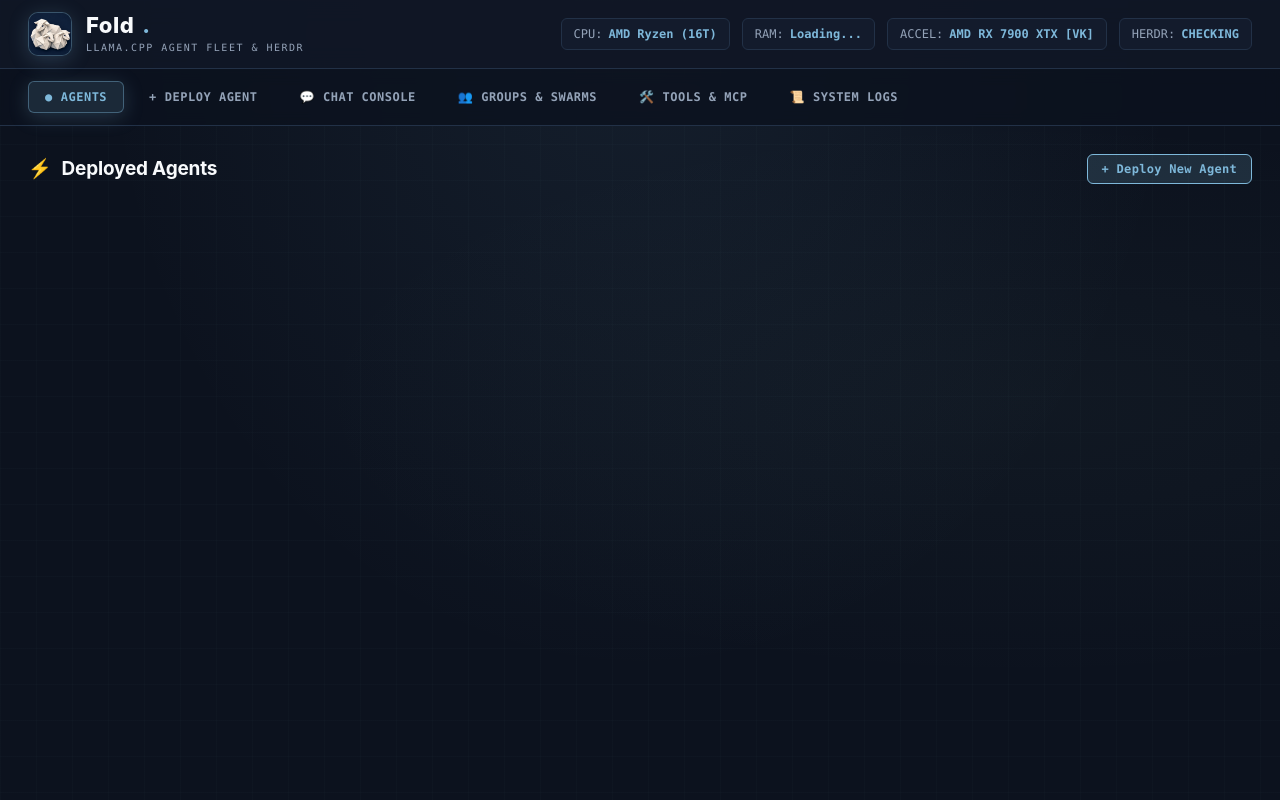
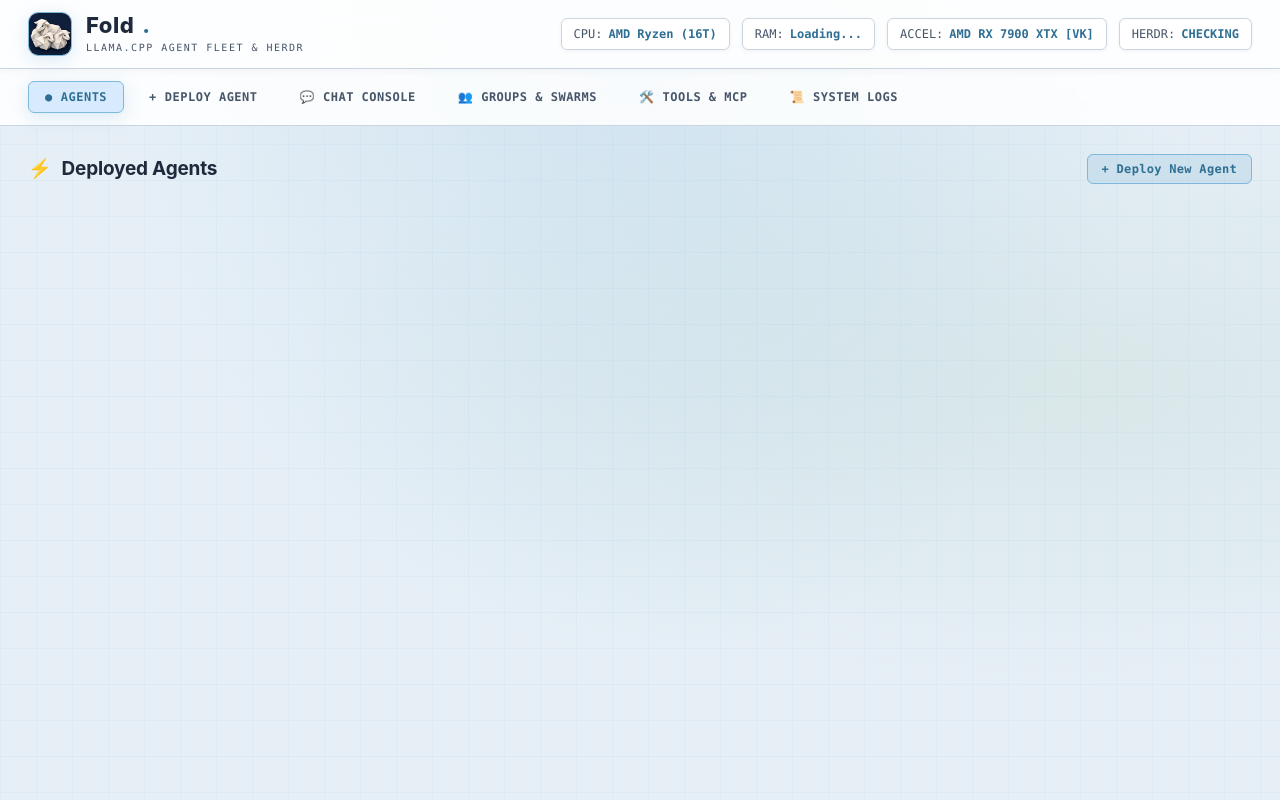
Before and after one commit to saxonmurray85-ops/sheprd, a Python web app: template fold/web/templates/index.html in a window 1280 px wide. Run offline with Jinja, Linux system fonts and the light colour scheme; the template is opened without the code that fills it, so the values that code supplies are empty.

Commit message:
feat: fix web app deploy validation, harden gemma metadata parsing, and overhaul UI with light pastel paper theme

```diff
--- a/fold/web/static/css/fold.css
+++ b/fold/web/static/css/fold.css
@@ -1,34 +1,50 @@
-/* Fold Aesthetic Theme - Pastel Blue, Sage Green, and Slate Grey with Origami Paper Sheep Accents */
+/* Fold Aesthetic Theme - Pastel Blue, Sage Green, and Slate Grey on Light Paper Canvas */
 :root {
-  --bg-dark: #0c121e;
-  --bg-surface: #101726;
-  --bg-card: #141d2e;
-  --bg-card-hover: #19243a;
-  --border-green: #223147;
-  --border-slate: #24344d;
-  --border-bright: #7eb8da;
+  /* Canvas / Surfaces */
+  --bg-dark: #e6eff6;          /* Clean page canvas (soft slate with sky blue wash) */
+  --bg-surface: #e2e8f0;       /* Header / nav / sidebar chrome */
+  --bg-card: #ffffff;          /* Crisp white cards, panels, modals */
+  --bg-card-hover: #f8fafc;    /* Card & item hover state */
+  --bg-inset: #f1f5f9;         /* Input wells, tables, console backgrounds */
+  --bg-input: #f8fafc;         /* Form control background */
 
-  /* Text */
-  --text-main: #f8fafc;
-  --text-green: #f8fafc;
-  --text-dim: #94a3b8;
-  --text-muted: #64748b;
+  /* Borders */
+  --border-green: #cbd5e1;     /* Default refined slate border */
+  --border-slate: #e2e8f0;     /* Subtle divider border */
+  --border-bright: #7eb8da;    /* Focus / active border (sky blue) */
 
-  /* Pastel Accent Palette */
-  --accent-blue: #7eb8da;       /* Soft pastel sky blue */
-  --accent-green: #88b79b;      /* Soft pastel sage green */
-  --accent-sage: #88b79b;
-  --accent-grey: #cbd5e1;       /* Pastel grey / slate */
+  /* Text (Dark ink on light paper for WCAG AA compliance) */
+  --text-main: #1e293b;        /* Body & headings (slate navy) */
+  --text-green: #1e293b;       /* Primary text */
+  --text-dim: #475569;         /* Secondary / metadata text */
+  --text-muted: #64748b;       /* Tertiary text */
+  --text-on-accent: #0f172a;   /* Labels on pastel button fills */
+
+  /* Pastel Accent Fills & Washes (User's Exact Pastels) */
+  --accent-blue: #7eb8da;       /* Soft pastel sky blue fill/border */
+  --accent-blue-soft: #93c5fd;  /* Sky blue wash / hover */
+  --accent-green: #88b79b;      /* Soft pastel sage green fill/border */
+  --accent-sage: #88b79b;       /* Sage green */
+  --accent-sage-soft: #a7c4b5;  /* Sage wash */
+  --accent-grey: #cbd5e1;       /* Pastel slate grey swatch */
   --accent-cream: #fbf7ee;      /* Origami paper cream */
-  --accent-mint: #9adbc5;       /* Soft mint */
-  --accent-cyan: #7dd3fc;       /* Soft pastel cyan */
-  --accent-amber: #fde68a;      /* Soft pastel amber */
-  --accent-red: #fca5a5;        /* Soft pastel coral */
+  --accent-mint: #9adbc5;       /* Pastel mint */
+  --accent-cyan: #7dd3fc;       /* Pastel cyan */
+  --accent-amber: #fde68a;      /* Pastel amber */
+  --accent-red: #fca5a5;        /* Pastel coral */
 
-  /* Subtle pastel ambient glows */
-  --glow-blue: 0 4px 20px rgba(126, 184, 218, 0.22);
-  --glow-green: 0 4px 20px rgba(136, 183, 155, 0.18);
-  --glow-bright: 0 0 20px rgba(126, 184, 218, 0.35);
+  /* Ink Siblings for Text Elements (In-hue & high contrast on white/light) */
+  --accent-blue-ink: #2f6f93;   /* High contrast sky blue text */
+  --accent-sage-ink: #3d6b54;   /* High contrast sage green text */
+  --accent-amber-ink: #92650a;  /* High contrast amber badge text */
+  --accent-red-ink: #a94442;    /* High contrast red text */
+
+  /* Soft Ambient Paper Glows & Shadows */
+  --glow-blue: 0 4px 18px rgba(126, 184, 218, 0.28);
+  --glow-green: 0 4px 18px rgba(136, 183, 155, 0.22);
+  --glow-bright: 0 0 16px rgba(126, 184, 218, 0.32);
+  --shadow-card: 0 4px 20px rgba(30, 41, 59, 0.07);
+  --shadow-elevated: 0 12px 32px rgba(30, 41, 59, 0.12);
 
   --font-sans: 'Inter', -apple-system, BlinkMacSystemFont, 'Segoe UI', Roboto, Helvetica, Arial, sans-serif;
   --font-mono: 'JetBrains Mono', 'Fira Code', ui-monospace, Menlo, Monaco, Consolas, monospace;
@@ -50,16 +66,16 @@ body {
   display: flex;
   flex-direction: column;
   background-image:
-    radial-gradient(ellipse at 50% 0%, rgba(126, 184, 218, 0.08) 0%, transparent 60%),
-    radial-gradient(ellipse at 80% 50%, rgba(136, 183, 155, 0.04) 0%, transparent 50%),
-    linear-gradient(rgba(126, 184, 218, 0.02) 1px, transparent 1px),
-    linear-gradient(90deg, rgba(126, 184, 218, 0.02) 1px, transparent 1px);
+    radial-gradient(ellipse at 50% 0%, rgba(126, 184, 218, 0.22) 0%, transparent 58%),
+    radial-gradient(ellipse at 82% 48%, rgba(136, 183, 155, 0.14) 0%, transparent 52%),
+    linear-gradient(rgba(126, 184, 218, 0.08) 1px, transparent 1px),
+    linear-gradient(90deg, rgba(126, 184, 218, 0.08) 1px, transparent 1px);
   background-size: 100% 100%, 100% 100%, 36px 36px, 36px 36px;
 }
 
 /* Header & Brand */
 header {
-  background-color: rgba(16, 23, 38, 0.94);
+  background-color: rgba(255, 255, 255, 0.92);
   backdrop-filter: blur(12px);
   border-bottom: 1px solid var(--border-green);
   padding: 12px 28px;
@@ -69,6 +85,7 @@ header {
   position: sticky;
   top: 0;
   z-index: 100;
+  box-shadow: 0 2px 8px rgba(30, 41, 59, 0.04);
 }
 
 .brand {
@@ -82,8 +99,8 @@ header {
 .brand-icon-wrapper {
   width: 44px;
   height: 44px;
-  background: rgba(126, 184, 218, 0.12);
-  border: 1px solid rgba(126, 184, 218, 0.3);
+  background: rgba(126, 184, 218, 0.18);
+  border: 1px solid var(--accent-blue);
   border-radius: 10px;
   display: flex;
   align-items: center;
@@ -127,7 +144,7 @@ header {
 }
 
 .brand-title span.title-accent {
-  color: var(--accent-blue);
+  color: var(--accent-blue-ink);
 }
 
 .brand-sub {
@@ -152,14 +169,15 @@ header {
   display: flex;
   align-items: center;
   gap: 6px;
-  background: rgba(20, 29, 46, 0.85);
+  background: var(--bg-card);
   padding: 6px 12px;
   border-radius: 6px;
   border: 1px solid var(--border-green);
+  box-shadow: 0 1px 4px rgba(30, 41, 59, 0.05);
 }
 
 .telemetry-item strong {
-  color: var(--accent-blue);
+  color: var(--accent-blue-ink);
   font-weight: 600;
 }
 
@@ -169,7 +187,7 @@ nav.tabs-nav {
   gap: 8px;
   padding: 12px 28px;
   border-bottom: 1px solid var(--border-green);
-  background: rgba(12, 18, 30, 0.8);
+  background: rgba(255, 255, 255, 0.85);
   backdrop-filter: blur(8px);
 }
 
@@ -191,15 +209,15 @@ nav.tabs-nav {
 }
 
 .tab-btn:hover {
-  background: rgba(126, 184, 218, 0.08);
-  border-color: rgba(126, 184, 218, 0.2);
-  color: var(--accent-blue);
+  background: rgba(126, 184, 218, 0.15);
+  border-color: rgba(126, 184, 218, 0.4);
+  color: var(--accent-blue-ink);
 }
 
 .tab-btn.active {
-  background: rgba(126, 184, 218, 0.14);
-  border-color: rgba(126, 184, 218, 0.4);
-  color: var(--accent-blue);
+  background: rgba(147, 197, 253, 0.35);
+  border-color: var(--accent-blue);
+  color: var(--accent-blue-ink);
   box-shadow: var(--glow-blue);
 }
 
@@ -245,7 +257,7 @@ main {
 }
 
 .section-title span {
-  color: var(--accent-blue);
+  color: var(--accent-blue-ink);
 }
 
 /* Agent Grid & Cards */
@@ -422,50 +434,50 @@ main {
 }
 
 .btn-primary {
-  background: rgba(126, 184, 218, 0.16);
+  background: rgba(126, 184, 218, 0.22);
   border-color: var(--accent-blue);
-  color: var(--accent-blue);
+  color: var(--accent-blue-ink);
 }
 
 .btn-primary:hover {
   background: var(--accent-blue);
-  color: #0c121e;
+  color: var(--text-on-accent);
   box-shadow: var(--glow-bright);
 }
 
 .btn-secondary {
-  background: rgba(255, 255, 255, 0.04);
+  background: var(--bg-card);
   border-color: var(--border-green);
-  color: var(--accent-grey);
+  color: var(--text-dim);
 }
 
 .btn-secondary:hover {
   border-color: var(--accent-blue);
   color: var(--text-main);
-  background: rgba(126, 184, 218, 0.08);
+  background: var(--bg-card-hover);
 }
 
 .btn-herdr {
-  background: rgba(136, 183, 155, 0.14);
-  border-color: var(--accent-sage);
-  color: var(--accent-sage);
+  background: rgba(136, 183, 155, 0.2);
+  border-color: var(--accent-sage-soft);
+  color: var(--accent-sage-ink);
 }
 
 .btn-herdr:hover {
   background: var(--accent-sage);
-  color: #0c121e;
+  color: var(--text-on-accent);
   box-shadow: var(--glow-green);
 }
 
 .btn-danger {
-  background: rgba(252, 165, 165, 0.12);
+  background: rgba(252, 165, 165, 0.2);
   border-color: var(--accent-red);
-  color: var(--accent-red);
+  color: var(--accent-red-ink);
 }
 
 .btn-danger:hover {
   background: var(--accent-red);
-  color: #0c121e;
+  color: var(--text-on-accent);
 }
 
 /* Form Styling */
```
Also changed, not shown: other parts of fold/web/static/css/fold.css (+85 -84 lines), fold/inspector.py (+15 -5 lines), fold/web/app.py (+11 -3 lines), tests/test_fold.py (+33 -0 lines), README.md, 2 other files.
